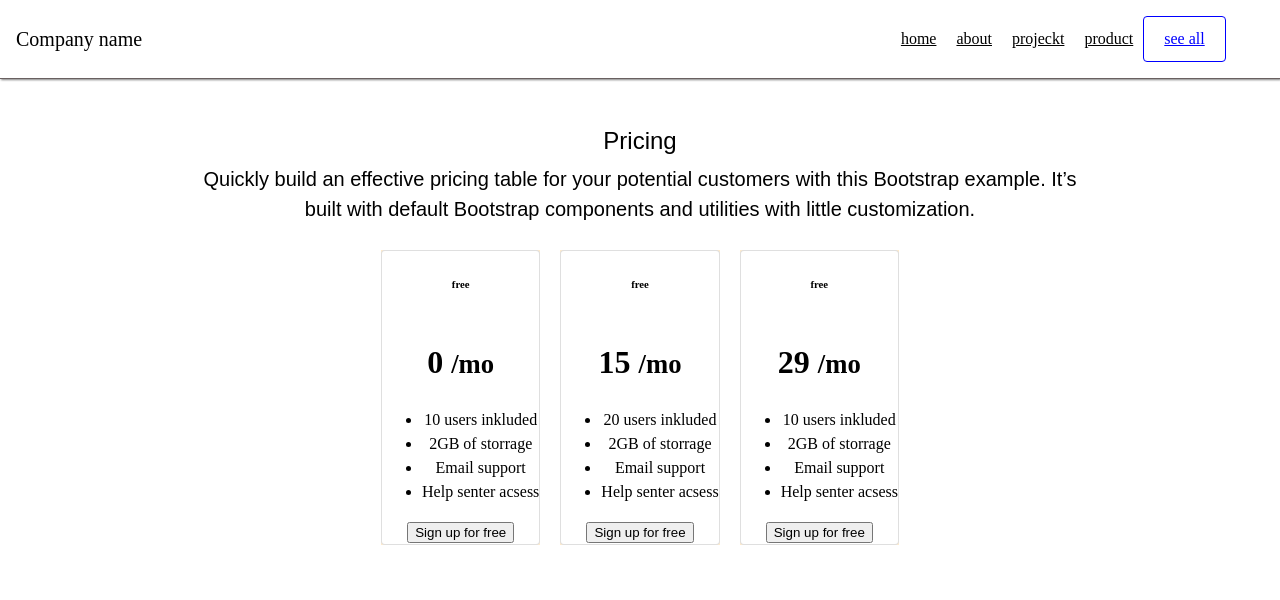
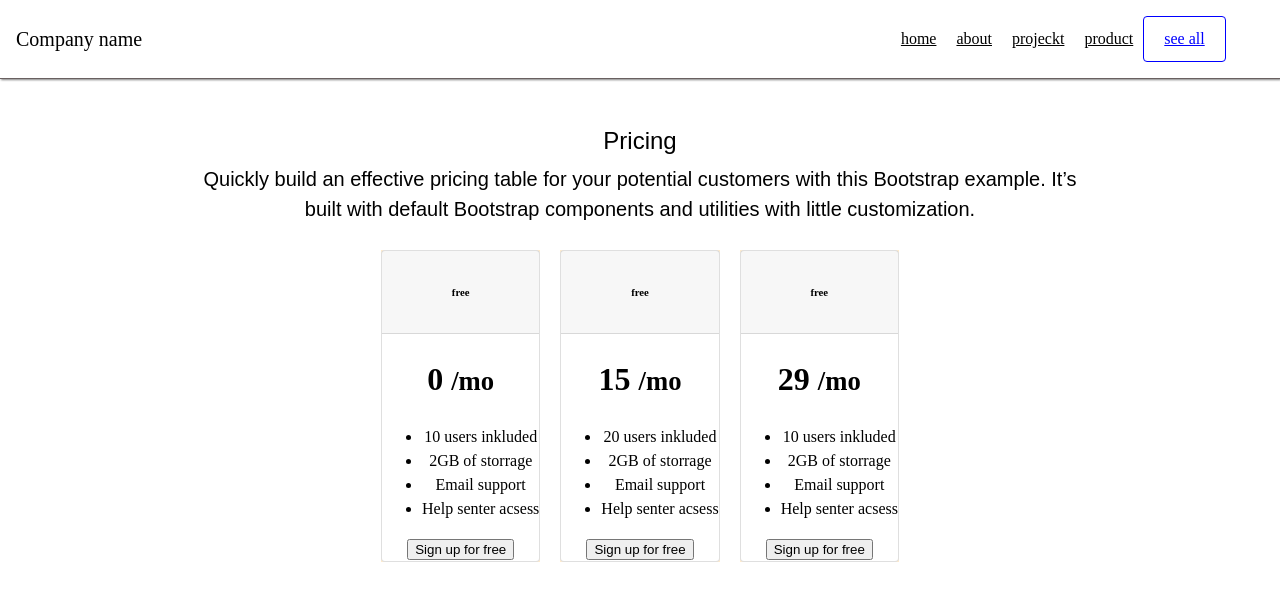
Before and after one commit to soltonbekov-aiymkyz/homework2independentwork, a plain HTML site: page index.html in a window 1280 px wide. Drawn offline with Linux system fonts and the light colour scheme.

Commit message:
aaesrtygfhdsfssgdhf

```diff
--- a/styles.css
+++ b/styles.css
@@ -91,7 +91,6 @@ h2{
       /*margin-bottom: 20px;*/
       background-color: blanchedalmond;
 }
-
 .card{
    position: relative;
    display: flex;
@@ -102,3 +101,11 @@ h2{
     border: 1px solid rgba(0,0,0,.125);
     border-radius: .25rem;
 }
+
+.cardheader{
+    padding: .5rem 1rem;
+
+
+    background-color: rgba(0,0,0,.03);
+    border-bottom: 1px solid rgba(0,0,0,.125);
+}
```
